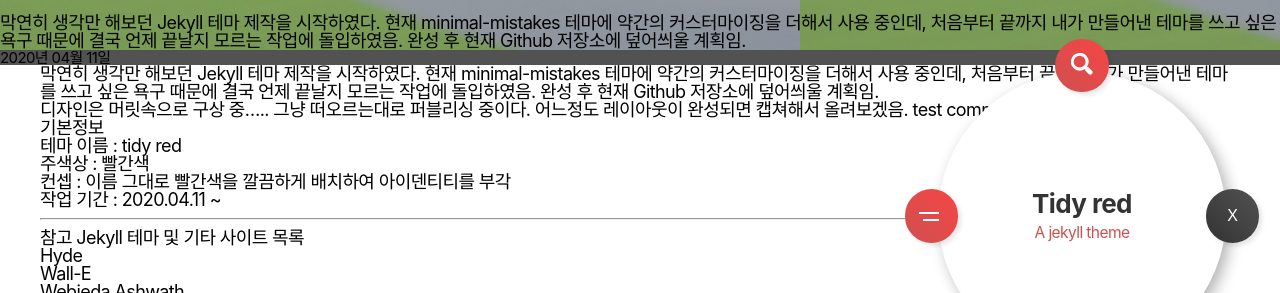
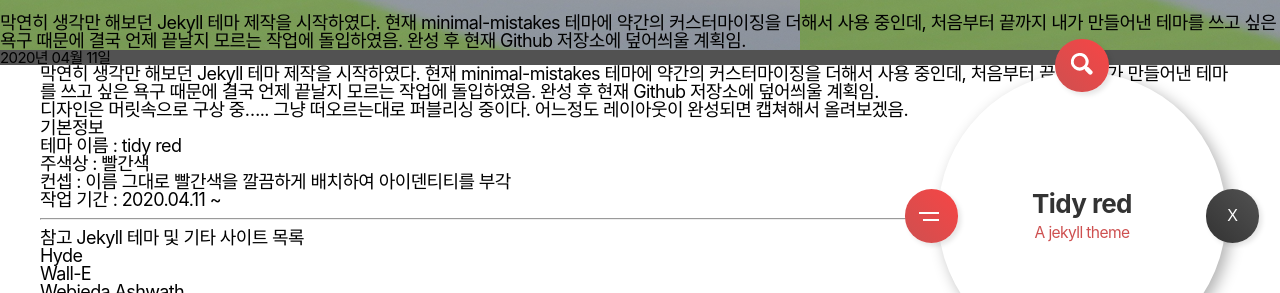
Before and after one commit to selosele/jekyll-theme-tidyred, a Jekyll site: the page built from _posts/2020-04-11-making-jekyll-theme.md, in a window 1280 px wide and 900 px high. Shown: the part 450-743 px from the top of the window. Built offline with Jekyll 4.4.1, drawn with Linux system fonts in a browser that asks for light colours; cached includes are drawn as plain includes; nearby versions of some CDN libraries.

Commit message:
test commit

```diff
--- a/_posts/2020-04-11-making-jekyll-theme.md
+++ b/_posts/2020-04-11-making-jekyll-theme.md
@@ -14,7 +14,7 @@ tags:
 ---
 막연히 생각만 해보던 Jekyll 테마 제작을 시작하였다. 현재 minimal-mistakes 테마에 약간의 커스터마이징을 더해서 사용 중인데, 처음부터 끝까지 내가 만들어낸 테마를 쓰고 싶은 욕구 때문에 결국 언제 끝날지 모르는 작업에 돌입하였음. 완성 후 현재 Github 저장소에 덮어씌울 계획임.
 
-디자인은 머릿속으로 구상 중..... 그냥 떠오르는대로 퍼블리싱 중이다. 어느정도 레이아웃이 완성되면 캡쳐해서 올려보겠음. test commit 4
+디자인은 머릿속으로 구상 중..... 그냥 떠오르는대로 퍼블리싱 중이다. 어느정도 레이아웃이 완성되면 캡쳐해서 올려보겠음.
 
 <div class="cont-box type1 ico mt--standard">
   <h2 class="cont-box__tit">기본정보</h2>
```
